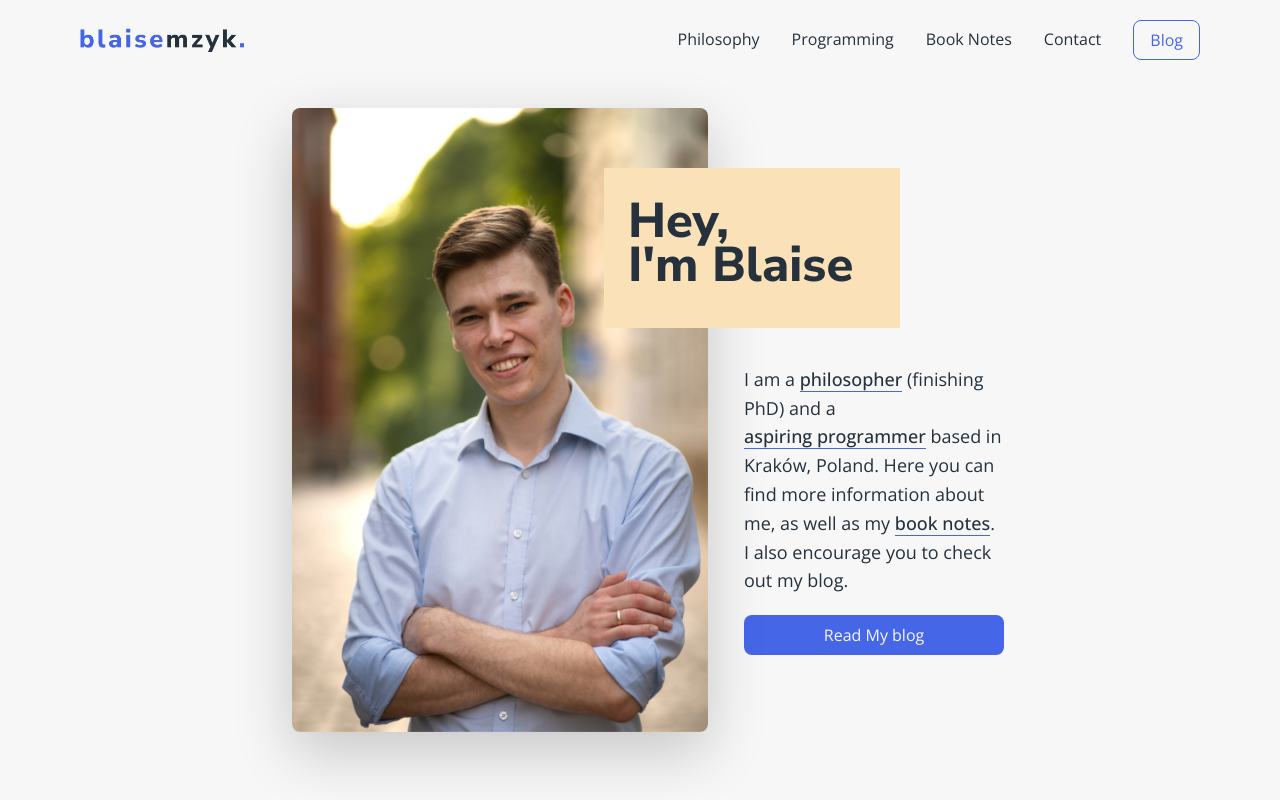
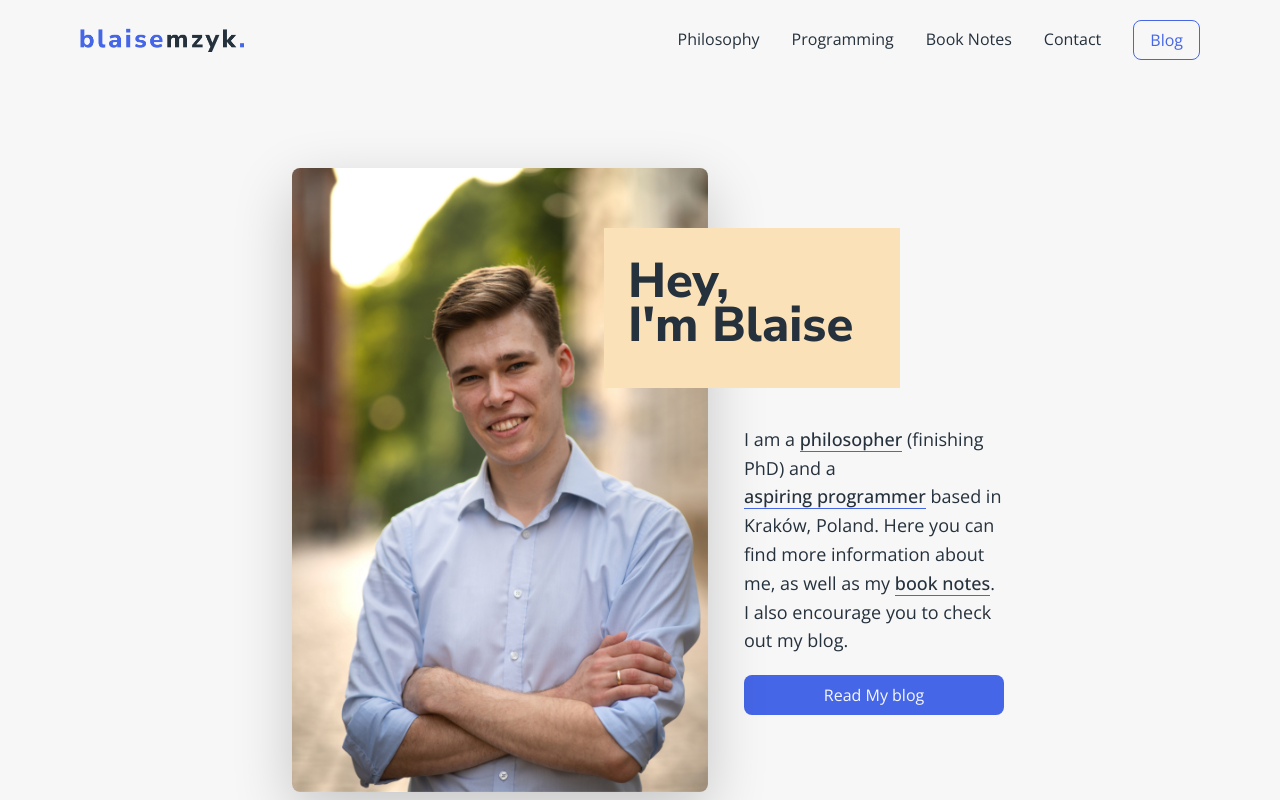
Before and after one commit to blzjmzk/blaise-mzyk-website, a Next.js app: page / in a window 1280 px wide. Shown: the top 800 px of the page. Built offline with nearby package versions, Linux system fonts and the light colour scheme.

Commit message:
Style home page

```diff
--- a/app/css/HomePage.module.css
+++ b/app/css/HomePage.module.css
@@ -2,10 +2,9 @@
   display: flex;
   flex-direction: column;
   gap: 1.6rem;
-  justify-content: center;
   align-items: center;
   height: 100vh;
-  margin-top: -2rem;
+  margin-top: 3.2rem;
 }
 
 .heroBlockOne {
@@ -64,7 +63,8 @@
 @media screen and (min-width: 768px) {
   .hero {
     flex-direction: row;
-    margin-top: -6rem;
+    justify-content: center;
+    margin-top: 0;
   }
 
   .heroImage {
```
